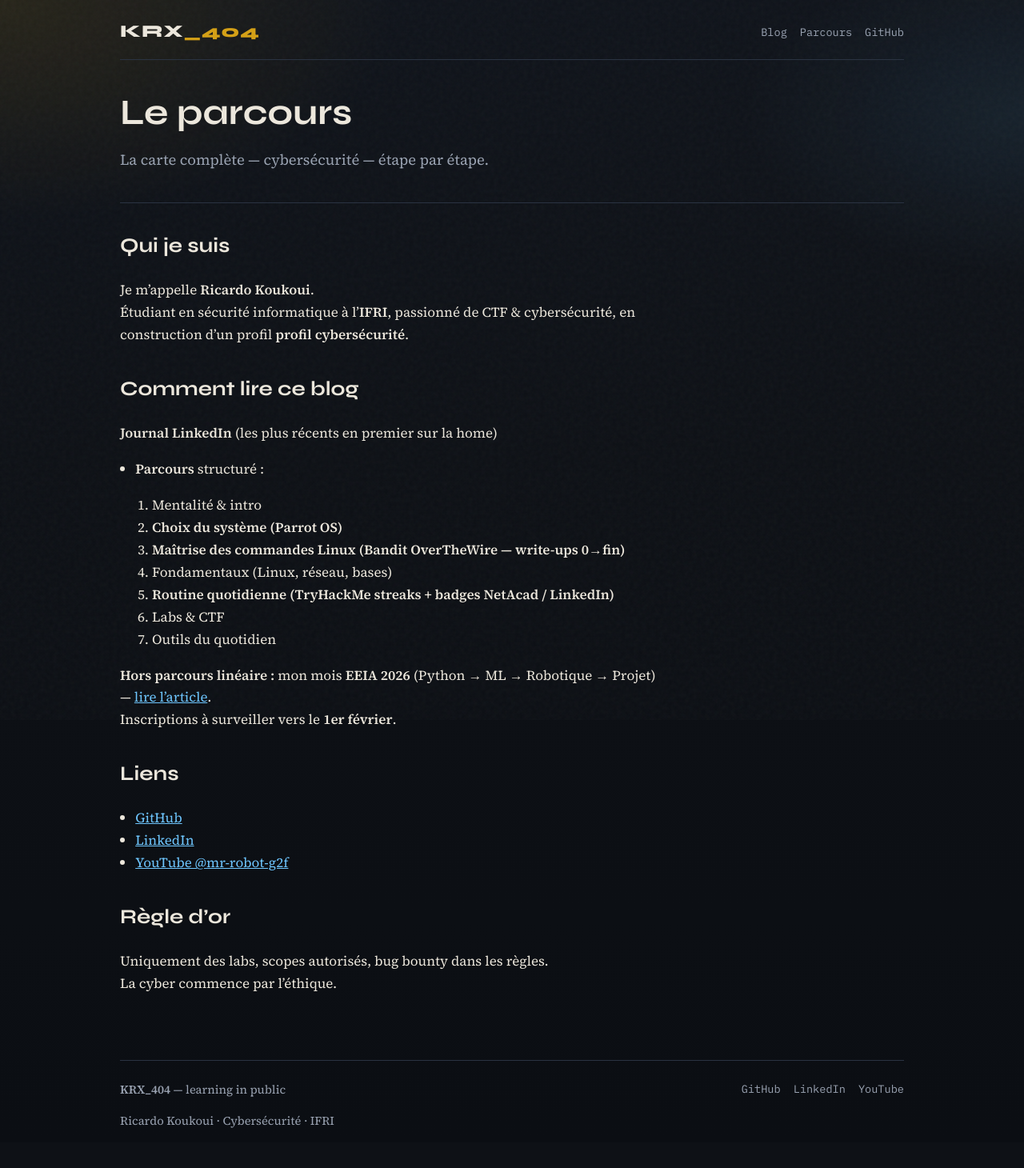
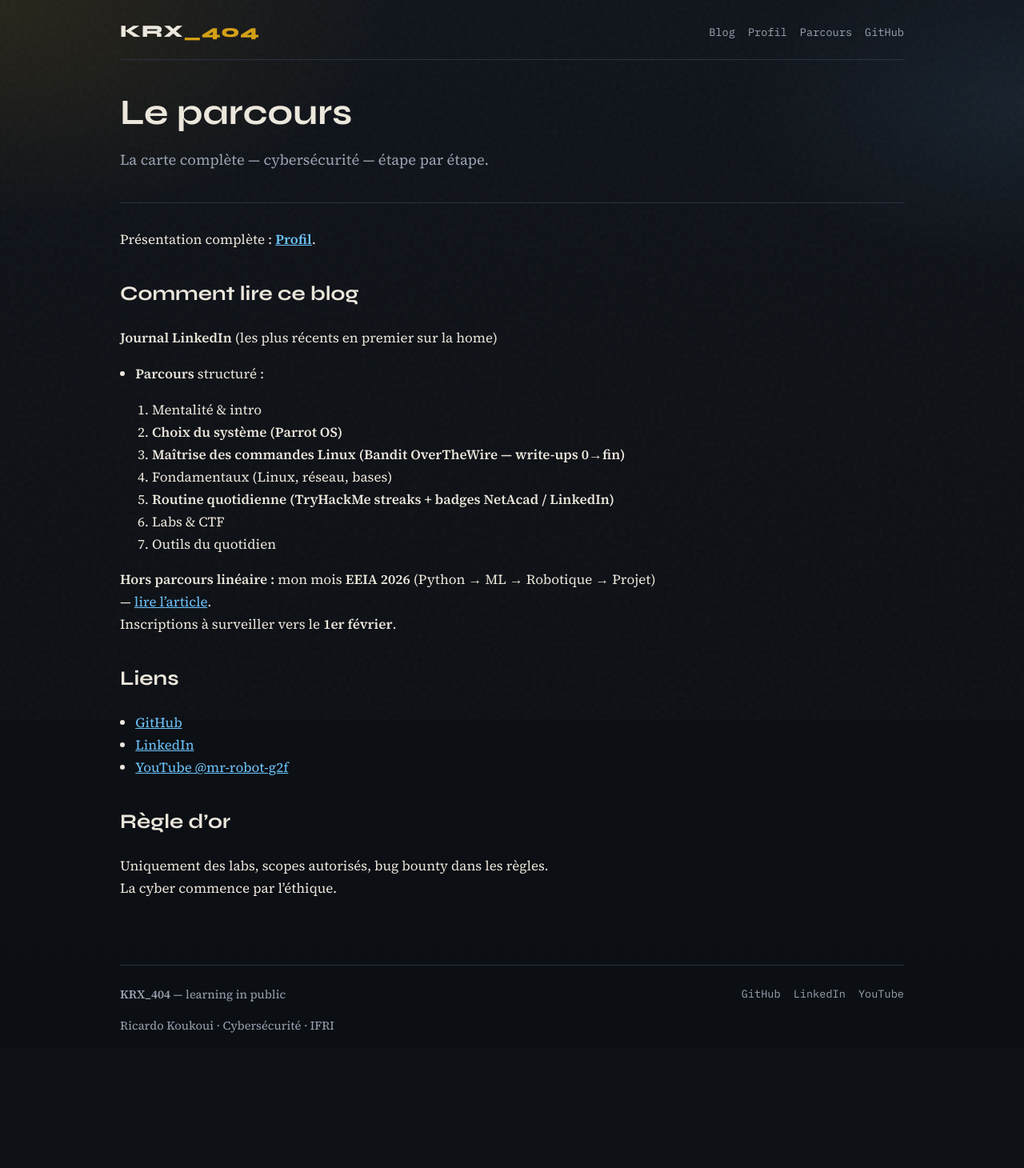
Before and after one commit to RicardoKOUKOUI/KRX_404, a Jekyll site: the page built from about.md, in a window 1280 px wide. Shown: the whole page at 80% size. Built offline with Jekyll 4.4.1, drawn with Linux system fonts in a browser that asks for light colours; after the commit the page ends 1341 px from its top, so only the background shows below that.

Commit message:
Add personal profile page to the blog
Co-authored-by: Cursor <cursoragent@cursor.com>

```diff
--- a/_layouts/default.html
+++ b/_layouts/default.html
@@ -17,6 +17,7 @@
     <a class="logo" href="{{ '/' | relative_url }}">KRX<span>_404</span></a>
     <nav>
       <a href="{{ '/' | relative_url }}">Blog</a>
+      <a href="{{ '/profil/' | relative_url }}">Profil</a>
       <a href="{{ '/about/' | relative_url }}">Parcours</a>
       <a href="https://github.com/RicardoKOUKOUI/KRX_404">GitHub</a>
     </nav>
--- a/about.md
+++ b/about.md
@@ -5,10 +5,7 @@ description: La carte complète — cybersécurité — étape par étape.
 permalink: /about/
 ---
 
-## Qui je suis
-
-Je m’appelle **Ricardo Koukoui**.
-Étudiant en sécurité informatique à l’**IFRI**, passionné de CTF & cybersécurité, en construction d’un profil **profil cybersécurité**.
+Présentation complète : **[Profil](/KRX_404/profil/)**.
 
 ## Comment lire ce blog
 
--- a/assets/css/style.css
+++ b/assets/css/style.css
@@ -203,6 +203,25 @@ body {
   color: var(--accent-2);
 }
 
+.profile-hero {
+  margin-bottom: 1.5rem;
+  animation: rise 0.55s ease both;
+}
+
+.profile-name {
+  font-family: var(--display);
+  font-size: clamp(1.8rem, 4vw, 2.6rem);
+  margin: 0.35rem 0 0.5rem;
+  letter-spacing: -0.02em;
+}
+
+.profile-links {
+  display: flex;
+  flex-wrap: wrap;
+  gap: 0.75rem;
+  margin: 1.25rem 0 0.5rem;
+}
+
 .post-hero {
   margin-bottom: 2rem;
   padding-bottom: 1.2rem;
--- a/index.html
+++ b/index.html
@@ -12,8 +12,9 @@ description: Journal cybersécurité de Ricardo Koukoui — labs, certifs, retou
     Mis à jour au fil du temps — suis les articles pour rester dans le flow.
   </p>
   <div class="hero-actions">
-    <a class="btn primary" href="{{ '/about/' | relative_url }}">Voir le parcours</a>
-    <a class="btn" href="https://www.youtube.com/@mr-robot-g2f">YouTube Mr-Robot</a>
+    <a class="btn primary" href="{{ '/profil/' | relative_url }}">Mon profil</a>
+    <a class="btn" href="{{ '/about/' | relative_url }}">Parcours</a>
+    <a class="btn" href="https://www.youtube.com/@mr-robot-g2f">YouTube</a>
   </div>
 </section>
 
```
Also changed, not shown: profil.md (added, +66 -0 lines).
